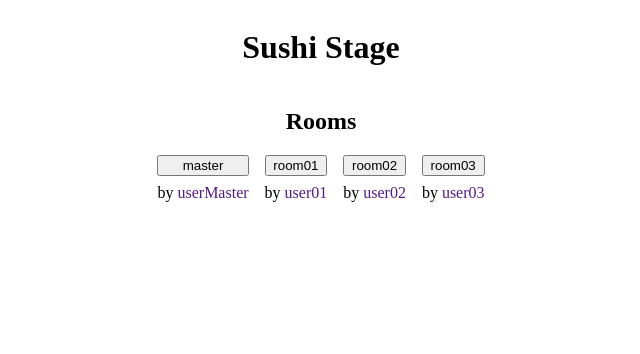
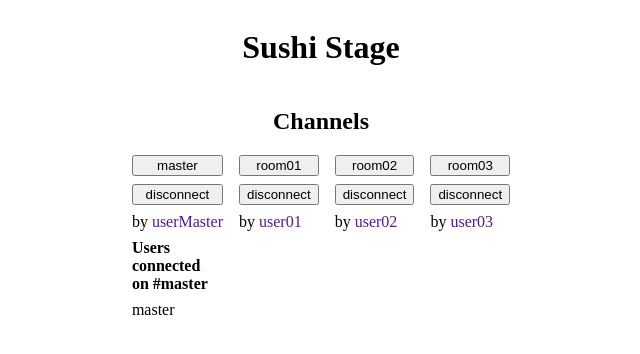
Before and after one commit to erik-albuquerque/github-staged, a Next.js app: page / in a window 1280 px wide. Shown: the top 354 px of the page, without its empty margins (319-959 px from the left). Built offline with nearby package versions, Linux system fonts and the light colour scheme.

Commit message:
feat: add join/left rooms

```diff
--- a/src/constants/rooms.ts
+++ b/src/constants/rooms.ts
@@ -1,8 +1,8 @@
 const rooms = [
-  { id: "1a2", name: "master", userId: 'userMaster' },
-  { id: "2ds", name: "room01", userId: 'user01' },
-  { id: "req", name: "room02", userId: 'user02' },
-  { id: "pqw", name: "room03", userId: 'user03' },
+  { id: "1a2", name: "master", userId: 'userMaster', users: [{id: 'userMaster', name: 'master'}] },
+  { id: "2ds", name: "room01", userId: 'user01' , users: [] },
+  { id: "req", name: "room02", userId: 'user02', users: [] },
+  { id: "pqw", name: "room03", userId: 'user03', users: [] },
 ];
 
 export { rooms };
--- a/src/pages/index.tsx
+++ b/src/pages/index.tsx
@@ -1,8 +1,132 @@
 import type { NextPage } from "next";
 import Head from "next/head";
-import { rooms } from "../constants";
+import { useEffect, useState } from "react";
+import { v4 as uuidv4 } from "uuid";
+import { rooms as roomsConstants } from "../constants";
+
+type User = {
+  id: string;
+  name: string;
+};
+
+type Room = {
+  id: string;
+  name: string;
+  userId: string;
+  users: User[];
+};
+
+type Error = {
+  id: string;
+  type: string;
+  message: string;
+};
+
+type RoomError = Error[];
 
 const Home: NextPage = () => {
+  const [rooms, setRooms] = useState(roomsConstants);
+
+  const [errors, setErrors] = useState<RoomError>([]);
+
+  const currentUser = { id: uuidv4(), name: "main" };
+
+  const handleError = (error: Error) => {
+    setErrors([...errors, error]);
+  };
+
+  const joinRoom = (room: Room) => {
+    const oldRooms = [...rooms];
+
+    const roomExists = oldRooms.filter((r) => r.id === room.id).pop();
+
+    if (!roomExists) {
+      console.warn(`${room.name} not found!`);
+      return;
+    }
+
+    const userExists = roomExists.users
+      .filter((user) => user.name === currentUser.name)
+      .pop();
+
+    if (userExists) {
+      console.log("Hey buddy, you are already here!");
+      console.warn(`${currentUser.name}, you are already in the ${room.name}`);
+
+      const error: Error = {
+        id: uuidv4(),
+        type: "client",
+        message: "Hey buddy, you are already here!",
+      };
+
+      handleError(error);
+
+      return;
+    }
+
+    oldRooms[oldRooms.indexOf(roomExists)] = {
+      ...roomExists,
+      users: [...roomExists.users, currentUser],
+    };
+
+    setRooms(oldRooms);
+
+    console.log("joinRoom", { room, rooms });
+  };
+
+  const leftRoom = (room: Room) => {
+    const oldRooms = [...rooms];
+
+    const roomExists = oldRooms.filter((r) => r.id === room.id).pop();
+
+    if (!roomExists) {
+      console.warn(`${room.name} not found!`);
+      return;
+    }
+
+    const userExists = roomExists.users
+      .filter((user) => user.name === currentUser.name)
+      .pop();
+
+    if (!userExists) {
+      console.log("Hey buddy, you do not belong in this room!");
+      console.warn(
+        `${currentUser.name}, you do not belong in the ${room.name}`
+      );
+
+      const error: Error = {
+        id: uuidv4(),
+        type: "client",
+        message: "Hey man, you do not belong in this room!",
+      };
+
+      handleError(error);
+
+      return;
+    }
+
+    const newUsers = roomExists.users.filter(
+      (user) => user.name !== currentUser.name
+    );
+
+    oldRooms[oldRooms.indexOf(roomExists)] = {
+      ...roomExists,
+      users: newUsers,
+    };
+
+    setRooms(oldRooms);
+
+    console.log(`${currentUser.name} has left of ${room.name}`);
+  };
+
+  useEffect(() => {
+    const interval = setInterval(() => {
+      setErrors([]);
+    }, 5000);
+
+    return () => clearInterval(interval);
+  }, []);
+
   return (
     <div
       style={{
@@ -19,7 +143,7 @@ const Home: NextPage = () => {
       </Head>
       <h1>Sushi Stage</h1>
 
-      <h2>Rooms</h2>
+      <h2>Channels</h2>
 
       <div
         style={{
@@ -39,15 +163,51 @@ const Home: NextPage = () => {
               gap: "8px",
             }}
           >
-            <button>{room.name}</button>
+            <button onClick={() => joinRoom(room)}>{room.name}</button>
+            <button onClick={() => leftRoom(room)}>disconnect</button>
             <span>
               by{" "}
               <a href="" style={{ textDecoration: "none" }}>
                 {room.userId}
               </a>
             </span>
+            {room.users.length > 0 && (
+              <div
+                style={{
+                  display: "flex",
+                  flexDirection: "column",
+                  gap: "8px",
+                }}
+              >
+                <h4 style={{ margin: 0 }}>
+                  Users <br />
+                  connected <br />
+                  on #{room.name}
+                </h4>
+                {room.users.map((user) => (
+                  <span key={user.id}>{user.name}</span>
+                ))}
+              </div>
+            )}
           </div>
         ))}
+
+        {errors.length > 0 && (
+          <div
+            style={{
+              display: "flex",
+              flexDirection: "column",
+              gap: "8px",
+            }}
+          >
+            {errors.map((error) => (
+              <span key={error.id}>
+                {error.type}:{" "}
+                <span style={{ color: "red" }}>{error.message}</span>
+              </span>
+            ))}
+          </div>
+        )}
       </div>
     </div>
   );
```
